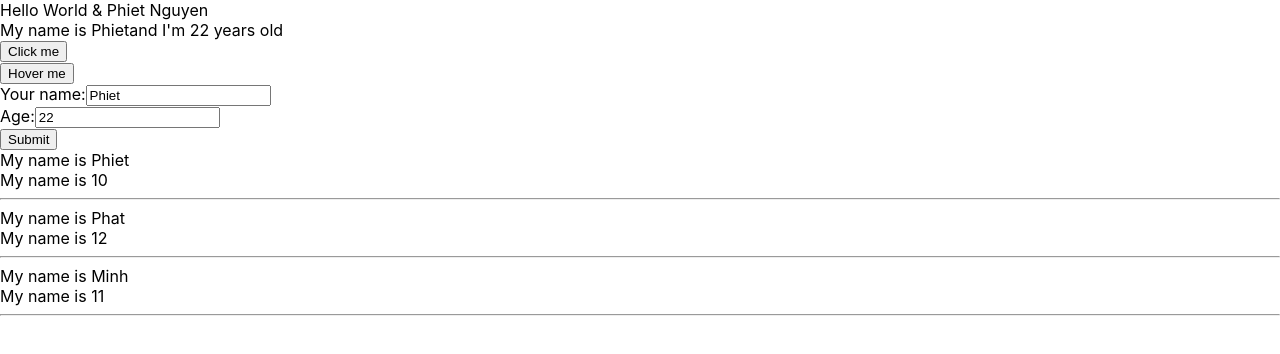
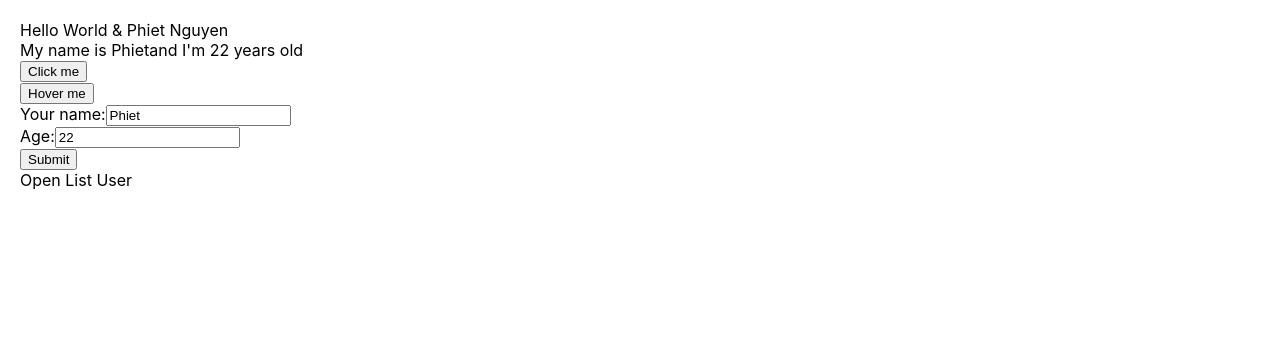
Before and after one commit to PhietNguyen21/Create-react-app, a React (Create React App) app: page / in a window 1280 px wide. Shown: the top 354 px of the page. Built offline with nearby package versions, Linux system fonts and the light colour scheme.

Commit message:
video 25 Conditinal Ouput

```diff
--- a/src/App.css
+++ b/src/App.css
@@ -1,15 +1,21 @@
+.green {
+  color: green;
+}
+
+.red {
+  color: red;
+}
 body {
   margin: 0;
-  font-family: -apple-system, BlinkMacSystemFont, 'Segoe UI', 'Roboto', 'Oxygen',
-    'Ubuntu', 'Cantarell', 'Fira Sans', 'Droid Sans', 'Helvetica Neue',
-    sans-serif;
+  padding: 20px;
+  font-family: -apple-system, BlinkMacSystemFont, "Segoe UI", "Roboto", "Oxygen", "Ubuntu", "Cantarell", "Fira Sans",
+    "Droid Sans", "Helvetica Neue", sans-serif;
   -webkit-font-smoothing: antialiased;
   -moz-osx-font-smoothing: grayscale;
 }
 
 code {
-  font-family: source-code-pro, Menlo, Monaco, Consolas, 'Courier New',
-    monospace;
+  font-family: source-code-pro, Menlo, Monaco, Consolas, "Courier New", monospace;
 }
 
 .App {
--- a/src/components/DisplayInfo.js
+++ b/src/components/DisplayInfo.js
@@ -1,6 +1,15 @@
 import React from "react";
 
 class DisplayInfo extends React.Component {
+  state = {
+    HidenUser: false,
+  };
+
+  HandelHideList(e) {
+    this.setState({
+      HidenUser: !this.state.HidenUser,
+    });
+  }
   render() {
     // Destructuring Obj/Array
     const { listUser } = this.props;
@@ -8,9 +17,20 @@ class DisplayInfo extends React.Component {
     // console.log(x, z);
     return (
       <div>
+        <div>
+          <span
+            onClick={(e) => {
+              this.HandelHideList(e);
+            }}
+          >
+            {this.state.HidenUser ? " Hide List User" : "Open List User"}
+          </span>
+        </div>
+        {this.state.HidenUser && (
+          <div>
             {listUser.map((user, index) => {
               return (
-            <div key={user.id}>
+                <div key={user.id} className={user.age < 23 ? "red" : "green"}>
                   My name is {user.name}
                   <br />
                   My name is {user.age}
@@ -19,6 +39,8 @@ class DisplayInfo extends React.Component {
               );
             })}
           </div>
+        )}
+      </div>
     );
   }
 }
--- a/src/components/Mycomponents.js
+++ b/src/components/Mycomponents.js
@@ -7,9 +7,9 @@ class Mycomponent extends React.Component {
   // JSX
   state = {
     listUser: [
-      { id: 1, name: "Phiet", age: "10", address: "Nha Be" },
-      { id: 2, name: "Phat", age: "12", address: "Quan 7" },
-      { id: 3, name: "Minh", age: "11", address: "Quan 1" },
+      { id: 1, name: "Phiet", age: "22", address: "Nha Be" },
+      { id: 2, name: "Phat", age: "25", address: "Quan 7" },
+      { id: 3, name: "Minh", age: "23", address: "Quan 1" },
     ],
   };
   render() {
```
Lines whose indentation alone changed are shown as unchanged.
